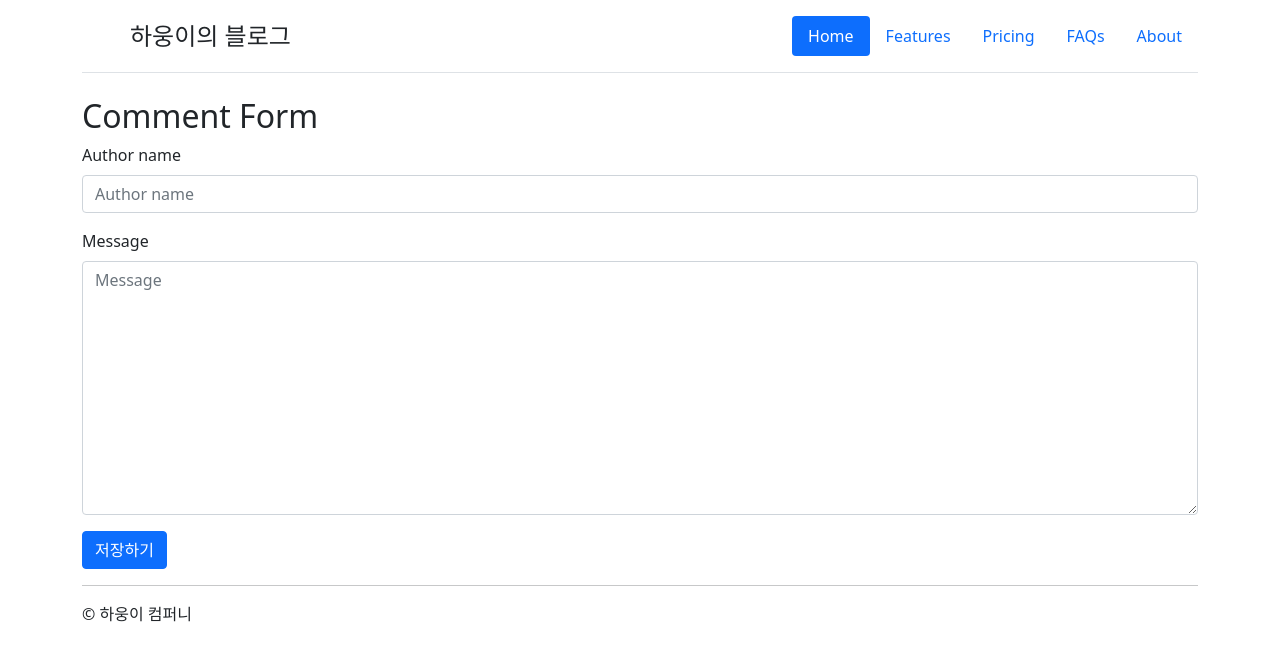
After one commit to KWONHAAAEUN/devops_cloud, a Django app: page /diary/1/comments/new/ in a window 1280 px wide. The commit adds this page. Shown: the top 661 px of the page. Run offline with Django 3.2, Linux system fonts and the light colour scheme; tables that the repository leaves empty hold one stand-in row (values such as "Sample post"); some libraries are stand-ins or nearby versions.

Commit message:
댓글 작성을 직접 하게하는 코드 작성

```diff
--- a/mydjango19/diary/forms.py
+++ b/mydjango19/diary/forms.py
@@ -10,7 +10,7 @@ from django.core.validators import RegexValidator
 #         ]
 #     )
 #
-from diary.models import Post
+from diary.models import Post, Comment
 
 
 class PostForm(forms.ModelForm):
@@ -25,3 +25,8 @@ class PostForm(forms.ModelForm):
             "photo",
             "tag_set",
         ]
+
+class CommentForm(forms.ModelForm):
+    class Meta:
+        model=Comment
+        fields=["author_name","message"]
--- a/mydjango19/diary/models.py
+++ b/mydjango19/diary/models.py
@@ -24,7 +24,7 @@ class Post(TimestampedModel):
     ip = models.GenericIPAddressField()
 
     def __str__(self)->str:
-        return self.title
+        return f"[{self.pk}] {self.title}"
 
     class Meta:
         # 단수
--- /dev/null
+++ b/mydjango19/diary/templates/diary/comment_form.html
@@ -0,0 +1,17 @@
+{% extends "diary/layout.html" %}
+{% load bootstrap5 %}
+
+{% block content %}
+    <h2>Comment Form</h2>
+    <!-- form.as_table+중괄감싸지 기본 호출 형태 -->
+
+   <!-- 검색은 get 삭제 수정은 post -->
+    <form action="" method="post" enctype="multipart/form-data">
+        {% csrf_token %} <!-- post일 때만 붙고 get은 안 붙음 -->
+        <!-- 템플릿만의 함수 -->
+        {% bootstrap_form form %}
+        <input type="submit"
+                value="저장하기"
+                class="btn btn-primary"/>
+    </form>
+{% endblock %}
--- a/mydjango19/diary/urls.py
+++ b/mydjango19/diary/urls.py
@@ -10,4 +10,6 @@ urlpatterns=[
     path("new/",views.post_new,name="post_new"),
     path("<int:pk>/edit/", views.post_edit,name="post_edit"),
     path("tags/<str:tag_name>/",views.tag_detail,name="tag_detail"),
+    path("<int:post_pk>/comments/new/",views.comment_new,name="comment_new"),
+    path("<int:post_pk>/comments/<int:pk>/edit/",views.comment_edit,name="comment_edit"),
 ]
--- a/mydjango19/diary/views.py
+++ b/mydjango19/diary/views.py
@@ -1,8 +1,8 @@
-from django.http import HttpRequest, HttpResponse
-from django.shortcuts import render, redirect
+from django.http import HttpRequest, HttpResponse, Http404
+from django.shortcuts import render, redirect, get_object_or_404
 
-from diary.forms import PostForm
-from diary.models import Post
+from diary.forms import PostForm, CommentForm
+from diary.models import Post, Comment
 
 from django.contrib import messages
 
@@ -25,7 +25,12 @@ def post_list(request: HttpRequest)->HttpResponse:
     })
 
 def post_detail(request:HttpRequest, pk:int) -> HttpResponse:
-    post=Post.objects.get(pk=pk)
+    post=get_object_or_404(Post, pk=pk)
+    # try:
+    #     post=Post.objects.get(pk=pk)
+    # except Post.DoesNotExist:
+    #     raise Http404 # 예외는 return이 아니라 raise로 해야함
+
     comment_list=post.comment_set.all()
     tag_list=post.tag_set.all()
     return render(request,"diary/post_detail.html",{
@@ -35,9 +40,17 @@ def post_detail(request:HttpRequest, pk:int) -> HttpResponse:
     })
 
 def post_new(request: HttpRequest) -> HttpResponse:
+    # if request.method == "GET" # 빈서식
+    #     form=PostForm()
+    # else: # 입력 값을 전달받아 유효성 검사->저장
+    #     form = PostForm(request.POST,request.FILES)
+
+    # form.save(!!!2 전체 작성 후 commit=False)
+    # !!!2 post.ip=request.META["REMOTE_ADDR"]
     if request.method=="POST":
         form=PostForm(request.POST,request.FILES)
-        if form.is_valid():
+        if form.is_valid(): # 관심있어하는 모든 것의 유효성을 검사하는데 하나라도 실패시 실패
+            # form.cleaned.data
             post=form.save(commit=False)
             post.ip=request.META["REMOTE_ADDR"]
             post.save()
@@ -65,3 +78,29 @@ def post_edit(request: HttpRequest, pk:int) -> HttpResponse:
     return render(request, "diary/post_form.html", {
         "form": form,
     })
+
+# /diary/100/comments/new/
+def comment_new(request, post_pk:int)->HttpResponse:
+    post=Post.objects.get(pk=post_pk)
+    if request.method == "POST":
+        form=CommentForm(request.POST, request.FILES)
+        if form.is_valid():
+            # form.cleaned_data # 유효성 검사에 통과한 값을 dict
+            comment=form.save(commit=False)
+            # comment.post_id=post_pk #FK를 직접 채우진 않는다
+            comment.post=post
+            comment.save()
+            return redirect("diary:post_detail",post_pk)
+    else:
+        form=CommentForm()
+    return render(request,"diary/comment_form.html",{
+        "form":form,
+    })
+# /diary/100/comments/20/edit/
+# pk는 수정할 인자=2번째 인자
+def comment_edit(request, post_pk:int, pk:int)->HttpResponse:
+    comment=get_object_or_404(Comment,pk=pk)
+    form=CommentForm(instance=comment)
+    return render(request,"diary/comment_form.html",{
+        "form":form,
+    })
```
Also changed, not shown: mydjango19/diary/templates/diary/post_detail.html (+7 -2 lines), mydjango19/diary/templates/diary/post_form.html (+5 -3 lines).
